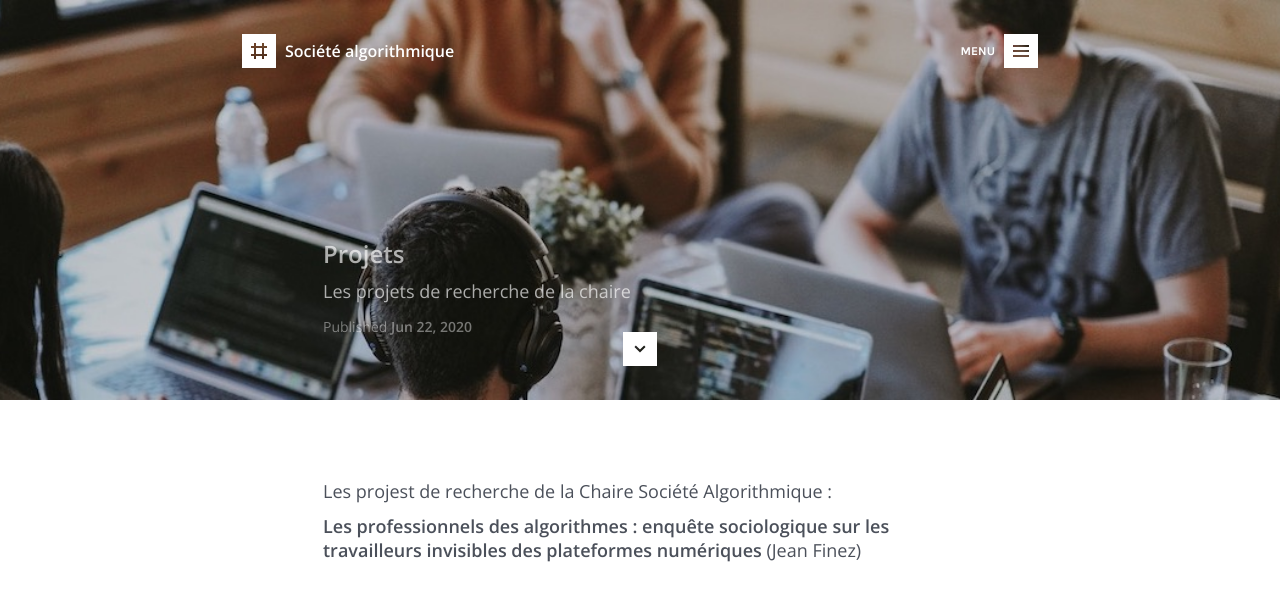
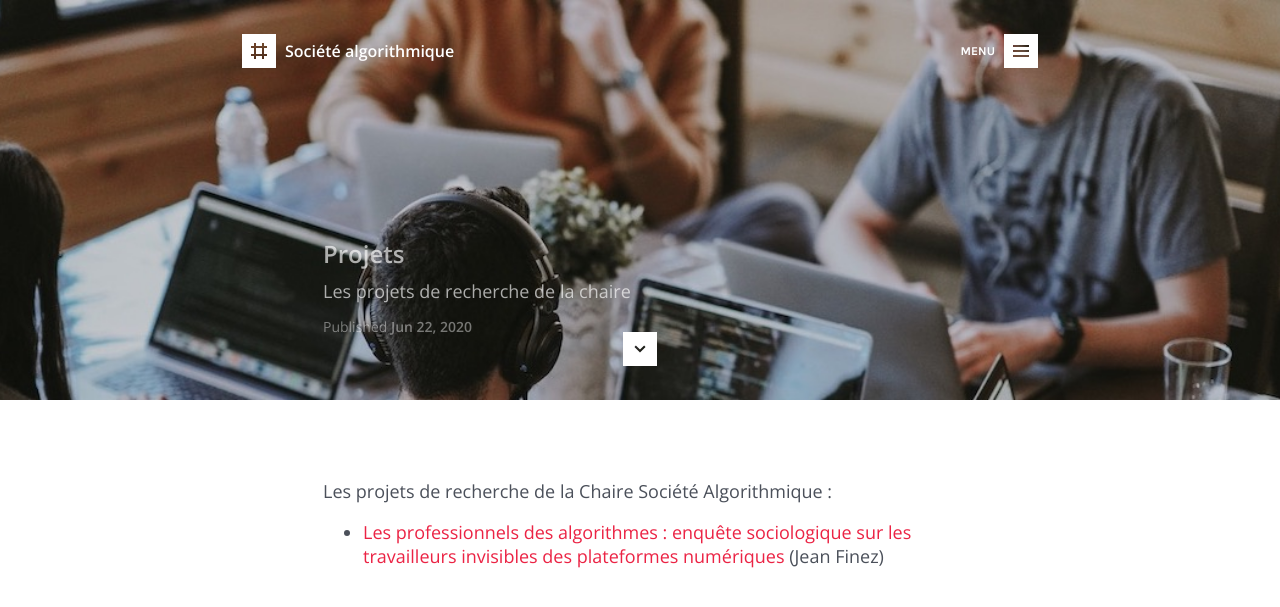
Before and after one commit to gillesbastin/algorithmicsociety.github.io, a Jekyll site: the page built from projets.md, in a window 1280 px wide, cut to the strip 0-652 px from the top of the page. Shown: the top 607 px of the strip. Built offline with Jekyll 4.4.1, drawn with Linux system fonts in a browser that asks for light colours.

Commit message:
Update projets.md

```diff
--- a/projets.md
+++ b/projets.md
@@ -13,7 +13,6 @@ image: 			header-1.jpg
 
 ---
 
-Les projest de recherche de la Chaire Société Algorithmique :
+Les projets de recherche de la Chaire Société Algorithmique :
 
-**Les professionnels des algorithmes : enquête sociologique sur les travailleurs invisibles des plateformes numériques**
-(Jean Finez)
+- [Les professionnels des algorithmes : enquête sociologique sur les travailleurs invisibles des plateformes numériques](/professionnels-invisibles-des-algorithmes.md) (Jean Finez)
```
